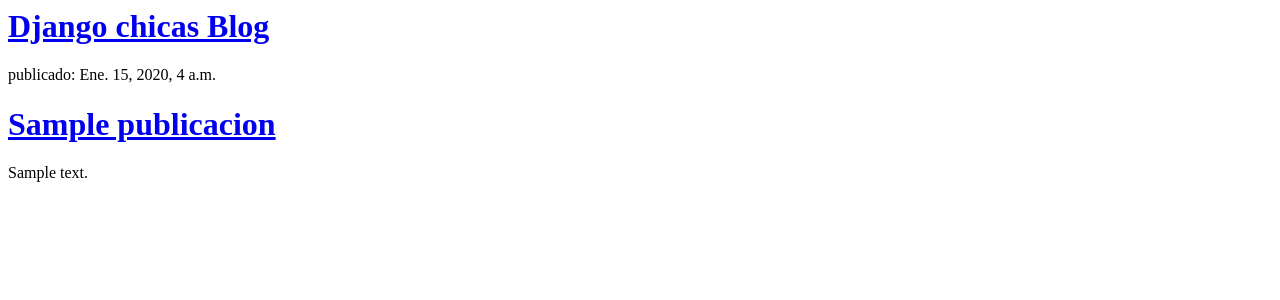
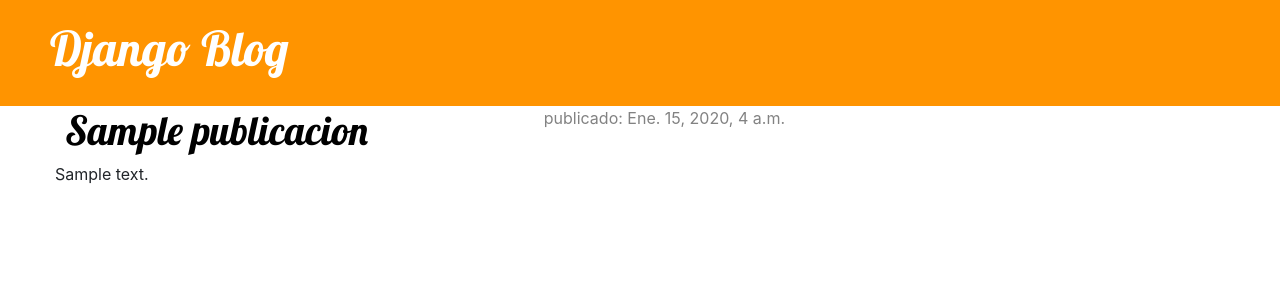
Before and after one commit to Josguther1234/PrograComercial, a Django app: template blog/templates/blog/listar_pub.html in a window 1280 px wide. Shown: the top 300 px of the page. Run offline with Django 3.2, Linux system fonts and the light colour scheme; the template is opened without the code that fills it: values that come from a table or form of the project are taken from there, others are empty; tables that the repository leaves empty hold one stand-in row (values such as "Sample post"); some libraries are stand-ins or nearby versions.

Commit message:
Se agrego CSS boostrap Se creo una base para plantillas Se creo la vista en detalle de una publicacion

```diff
--- /dev/null
+++ b/blog/static/css/blog.css
@@ -0,0 +1,50 @@
+.page-header {
+    background-color: #ff9400;
+    margin-top: 0;
+    padding: 20px 20px 20px 40px;
+}
+
+.page-header h1, .page-header h1 a, .page-header h1 a:visited, .page-header h1 a:active {
+    color: #ffffff;
+    font-size: 36pt;
+    text-decoration: none;
+}
+
+.content {
+    margin-left: 40px;
+}
+
+h1, h2, h3, h4 {
+    font-family: 'Lobster', cursive;
+    padding-left: 10px;
+}
+p{
+  text-align: justify;
+}
+.date {
+    float: right;
+    color: #828282;
+}
+
+.save {
+    float: right;
+}
+
+.post-form textarea, .post-form input {
+    width: 100%;
+}
+
+.top-menu, .top-menu:hover, .top-menu:visited {
+    color: #ffffff;
+    float: right;
+    font-size: 26pt;
+    margin-right: 20px;
+}
+
+.post {
+    margin-bottom: 70px;
+}
+
+.post h1 a, .post h1 a:visited {
+    color: #000000;
+}
--- /dev/null
+++ b/blog/templates/blog/base.html
@@ -0,0 +1,27 @@
+{% load static %}
+<html>
+    <head>
+        <title>Django Girls blog</title>
+        <link rel="stylesheet" href="https://stackpath.bootstrapcdn.com/bootstrap/4.3.1/css/bootstrap.min.css"
+        integrity="sha384-ggOyR0iXCbMQv3Xipma34MD+dH/1fQ784/j6cY/iJTQUOhcWr7x9JvoRxT2MZw1T" crossorigin="anonymous">
+        <link href="//fonts.googleapis.com/css?family=Lobster&subset=latin,latin-ext" rel="stylesheet" type="text/css">
+        <link rel="stylesheet" href="{% static 'css/blog.css' %}">
+    </head>
+<body>
+        <div class="page-header">
+          <h1><a href = ""> Django Blog </a></h1>
+        </div>
+        <div class="content container">
+            <div class="row">
+              <div class="col-md-8">
+                {% block content %}
+                {% endblock %}
+              </div>
+        </div>
+      </div>
+
+        <script src="https://code.jquery.com/jquery-3.3.1.slim.min.js" integrity="sha384-q8i/X+965DzO0rT7abK41JStQIAqVgRVzpbzo5smXKp4YfRvH+8abtTE1Pi6jizo" crossorigin="anonymous"></script>
+        <script src="https://cdnjs.cloudflare.com/ajax/libs/popper.js/1.14.7/umd/popper.min.js" integrity="sha384-UO2eT0CpHqdSJQ6hJty5KVphtPhzWj9WO1clHTMGa3JDZwrnQq4sF86dIHNDz0W1" crossorigin="anonymous"></script>
+        <script src="https://stackpath.bootstrapcdn.com/bootstrap/4.3.1/js/bootstrap.min.js" integrity="sha384-JjSmVgyd0p3pXB1rRibZUAYoIIy6OrQ6VrjIEaFf/nJGzIxFDsf4x0xIM+B07jRM" crossorigin="anonymous"></script>
+</body>
+</html>
--- a/blog/templates/blog/listar_pub.html
+++ b/blog/templates/blog/listar_pub.html
@@ -1,17 +1,13 @@
-<html>
-    <head>
-        <title>Django Girls blog</title>
-    </head>
-    <body>
-        <div>
-          <h1><a href = "#"> Django chicas Blog </a></h1>
-        {% for p in pubs %}
-          <div>
-            <p> publicado: {{ p.fecha_publicacion }} </p>
-            <h1><a href = "#" >{{ p.titulo }} </a></h1>
-            <p>{{ p.texto|linebreaksbr }} </p>
-          </div>
-        {% endfor %}
+{% extends 'blog/base.html' %}
 
-    </body>
-</html>
+{% block content %}
+{% for p in pubs %}
+<div class="post">
+    <div class="date">
+      <p> publicado: {{ p.fecha_publicacion }} </p>
+    </div>
+    <h1><a href = "{% url 'detalle_pub' pk=p.pk %}" >{{ p.titulo }} </a></h1>
+    <p>{{ p.texto|linebreaksbr }} </p>
+    </div>
+{% endfor %}
+{% endblock %}
--- a/blog/urls.py
+++ b/blog/urls.py
@@ -2,5 +2,6 @@ from django.urls import path
 from . import views
 
 urlpatterns = [
-    path('',views.listar_pub,name='listar_pub')
+    path('',views.listar_pub,name='listar_pub'),
+    path('pub/<int:pk>/', views.detalle_pub, name='detalle_pub')
 ]
```
Also changed, not shown: blog/templates/blog/detalle_pub.html (added, +11 -0 lines), blog/views.py (+6 -1 lines).
